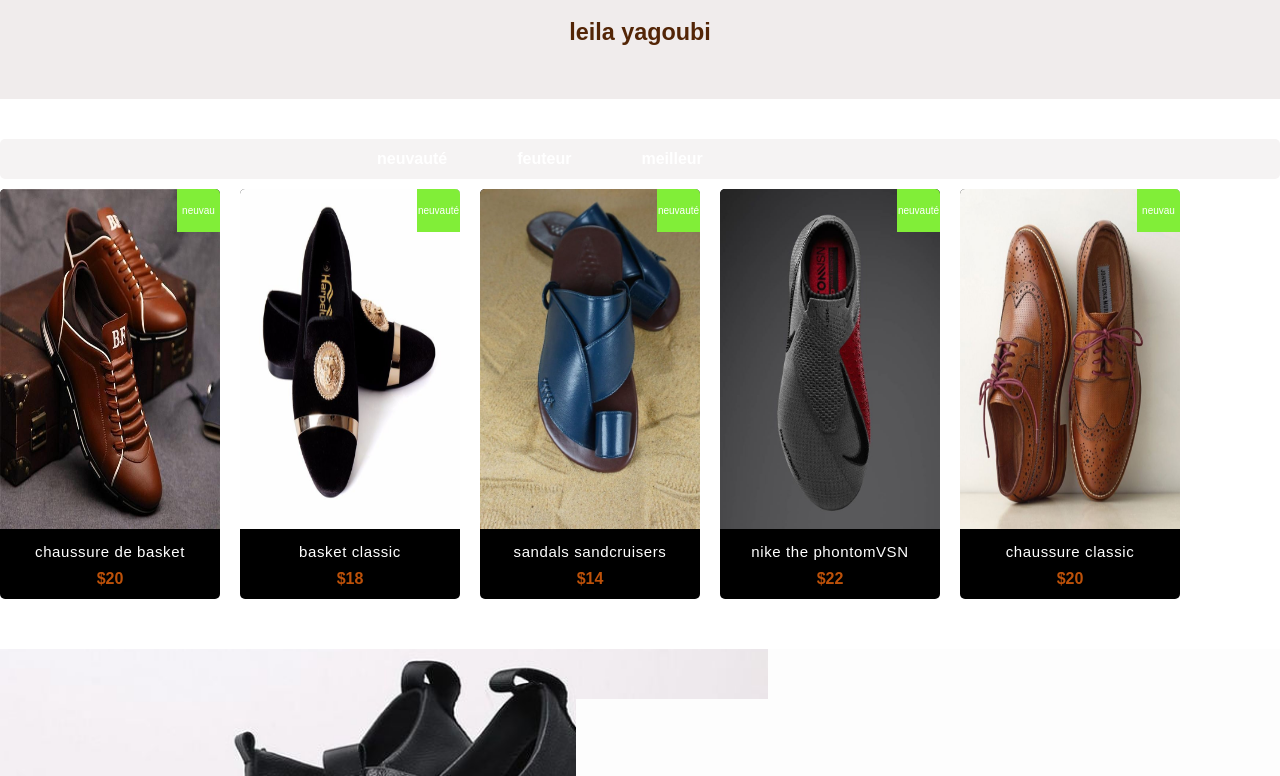
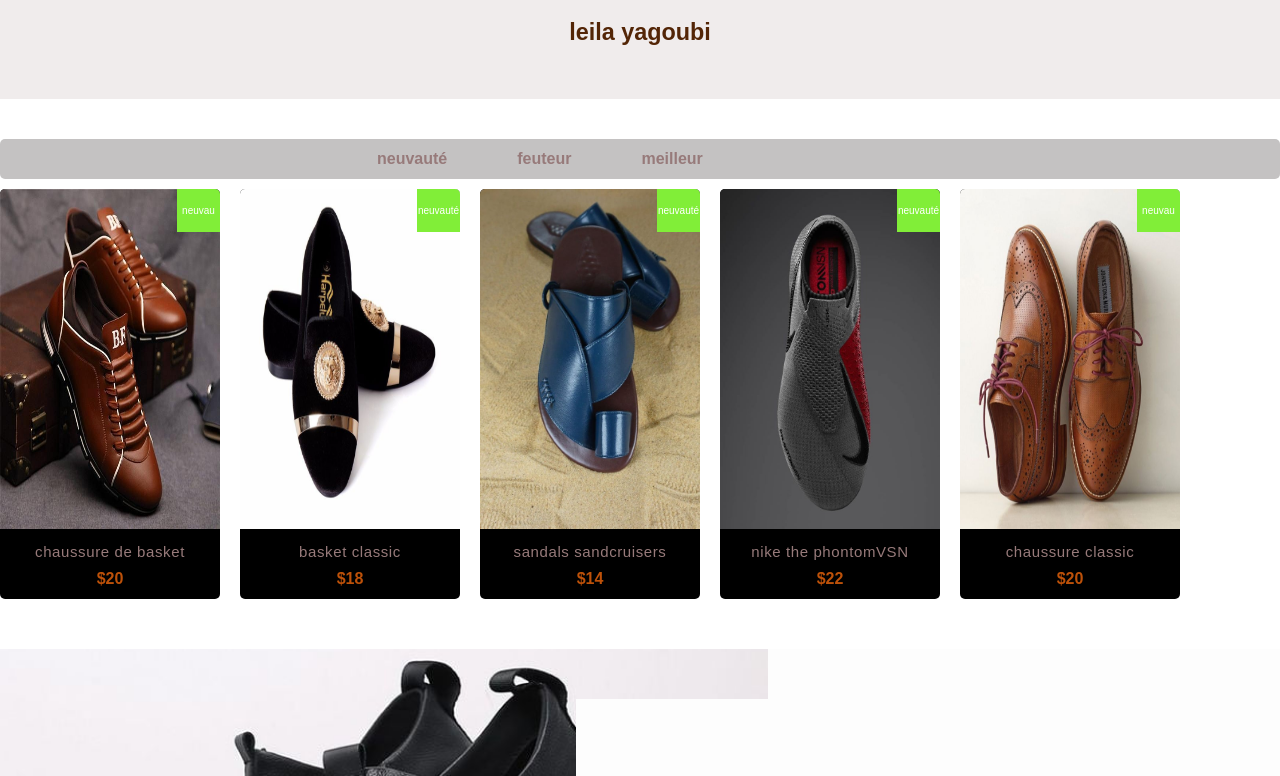
Before and after one commit to leila-yagoubi/nuage-dechaussure, a plain HTML site: page index.html in a window 1280 px wide. Shown: the part 840-1616 px from the top of the page. Drawn offline with nearby package versions, Linux system fonts and the light colour scheme; a web font is replaced by a local one.

Commit message:
Add files via upload

```diff
--- a/style.css
+++ b/style.css
@@ -241,7 +241,7 @@ a.current_dot {
   /*produit carte*/
 
 a {
-    color: #ffffff;
+    color: #977a7a;
     text-decoration: none;
   }
   ul, li {
@@ -269,7 +269,7 @@ a {
     width: 100%;
     height: 40px;
     border-radius: 5px;
-    background:rgb(245, 243, 243);
+    background:rgb(196, 194, 194);
     text-align: left;
   }
   .tap-menu ul {
```
